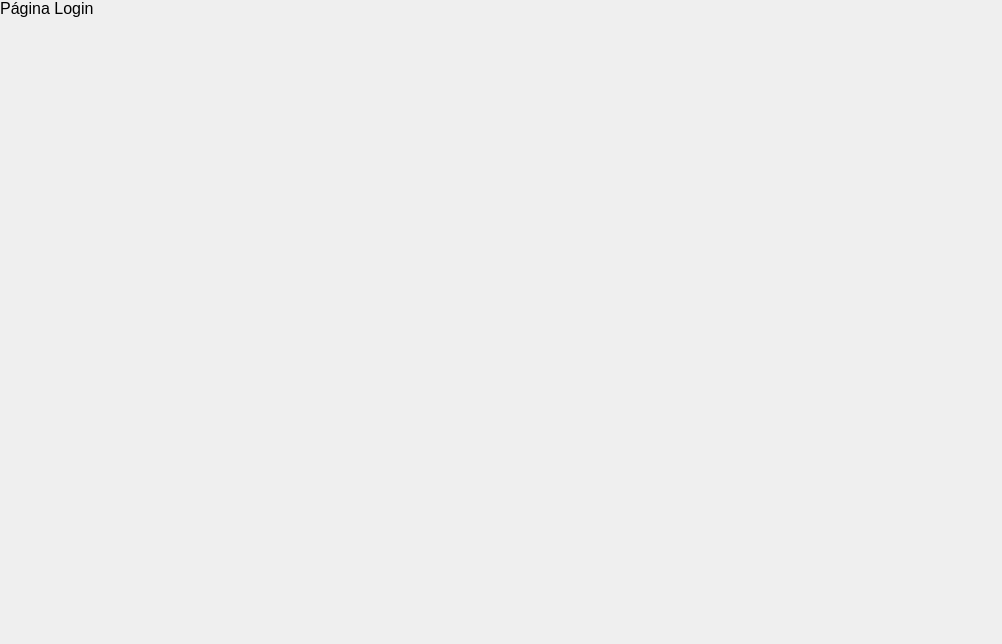
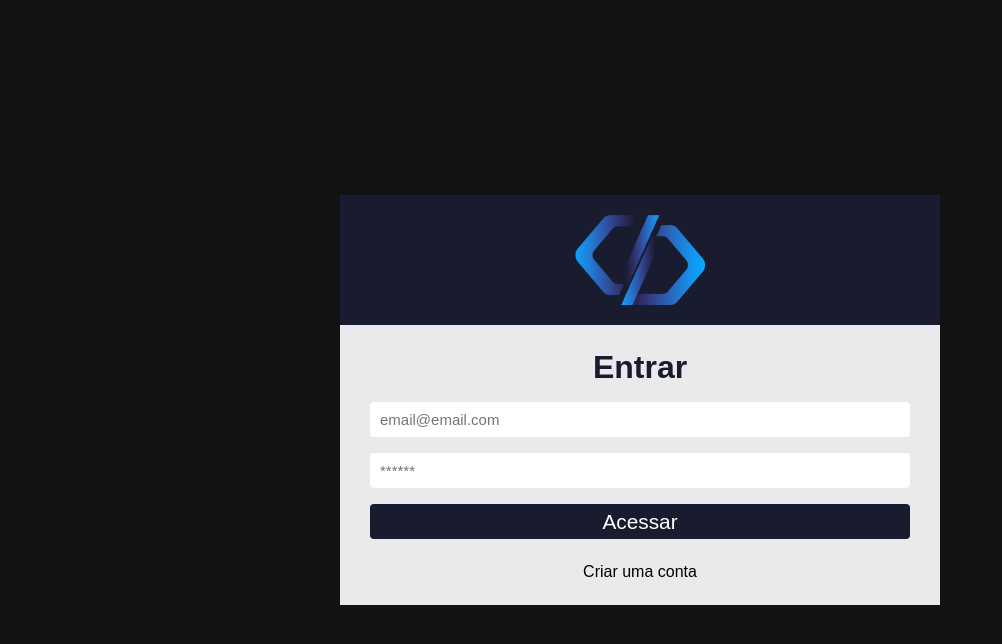
Before and after one commit to ianabreu/meus-chamados-web, a React (Vite) app: page / in a window 1280 px wide. Shown: the top 644 px of the page, without its empty margins (0-1002 px from the left). Built offline with nearby package versions, Linux system fonts and the light colour scheme.

Commit message:
add SignIn and SignUp pages

```diff
--- a/src/pages/SignIn/index.tsx
+++ b/src/pages/SignIn/index.tsx
@@ -1,3 +1,35 @@
+import { useState } from "react";
+import { Link } from "react-router-dom";
+import LOGO from "../../assets/logo.png";
+import "./styles-signin.css";
+
 export default function SignIn() {
-  return <div>Página Login</div>;
+  const [email, setEmail] = useState("");
+  const [password, setPassword] = useState("");
+  return (
+    <div className="container-center">
+      <div className="login">
+        <div className="login-area">
+          <img src={LOGO} alt="Logo do Sistema de Chamados" />
+        </div>
+        <form>
+          <h1>Entrar</h1>
+          <input
+            type="email"
+            placeholder="email@email.com"
+            value={email}
+            onChange={(e) => setEmail(e.target.value)}
+          />
+          <input
+            type="password"
+            placeholder="******"
+            value={password}
+            onChange={(e) => setPassword(e.target.value)}
+          />
+          <button type="submit">Acessar</button>
+        </form>
+        <Link to="/register">Criar uma conta</Link>
+      </div>
+    </div>
+  );
 }
--- /dev/null
+++ b/src/pages/SignIn/styles-signin.css
@@ -0,0 +1,61 @@
+.container-center {
+  height: 100%;
+  display: flex;
+  align-items: center;
+  justify-content: center;
+  background-color: #121212;
+  padding: 0 12px;
+}
+.login {
+  background-color: #eaeaec;
+  width: 600px;
+  display: flex;
+  align-items: center;
+  justify-content: center;
+  flex-direction: column;
+}
+.login-area {
+  background-color: #181c2e;
+  width: 100%;
+  display: flex;
+  justify-content: center;
+}
+.login-area img {
+  width: 170px;
+  height: 130px;
+  padding: 20px;
+}
+.login form {
+  margin-top: 1.5rem;
+  width: 90%;
+  display: flex;
+  flex-direction: column;
+}
+.login form h1 {
+  text-align: center;
+  margin-bottom: 1rem;
+  color: #181c2e;
+}
+.login input {
+  margin-bottom: 1rem;
+  height: 35px;
+  border-radius: 4px;
+  border: 0;
+  padding: 10px;
+  font-size: 15px;
+  background-color: #ffffff;
+}
+.login form button {
+  height: 35px;
+  border: 0;
+  border-radius: 4px;
+  background-color: #181c2e;
+  color: #ffffff;
+  font-size: 1.3rem;
+}
+
+.login a {
+  margin: 1.5rem 0;
+  color: #000000;
+  cursor: pointer;
+}
--- a/src/pages/SignUp/index.tsx
+++ b/src/pages/SignUp/index.tsx
@@ -1,3 +1,42 @@
+import { useState } from "react";
+import { Link } from "react-router-dom";
+import LOGO from "../../assets/logo.png";
+import "../SignIn/styles-signin.css";
+
 export default function SignUp() {
-  return <div>Página Cadastro</div>;
+  const [name, setName] = useState("");
+  const [email, setEmail] = useState("");
+  const [password, setPassword] = useState("");
+  return (
+    <div className="container-center">
+      <div className="login">
+        <div className="login-area">
+          <img src={LOGO} alt="Logo do Sistema de Chamados" />
+        </div>
+        <form>
+          <h1>Nova Conta</h1>
+          <input
+            type="text"
+            placeholder="Seu nome"
+            value={name}
+            onChange={(e) => setName(e.target.value)}
+          />
+          <input
+            type="email"
+            placeholder="email@email.com"
+            value={email}
+            onChange={(e) => setEmail(e.target.value)}
+          />
+          <input
+            type="password"
+            placeholder="******"
+            value={password}
+            onChange={(e) => setPassword(e.target.value)}
+          />
+          <button type="submit">Cadastrar</button>
+        </form>
+        <Link to="/">Já possui uma conta?</Link>
+      </div>
+    </div>
+  );
 }
```
